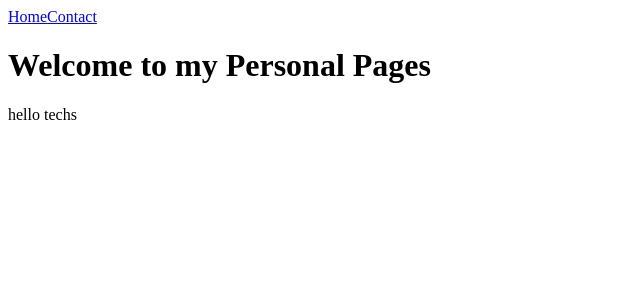
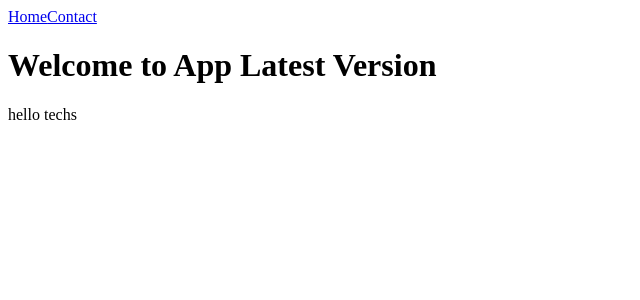
Before and after one commit to yigityesilpinar/yigityesilpinarcom, a React app: page / in a window 1280 px wide. Shown: the top 300 px of the page, without its empty margins (0-640 px from the left). Built offline with nearby package versions, Linux system fonts and the light colour scheme; the HTML template or start-up script is replaced by a standard one.

Commit message:
Test pipeline and publish

```diff
--- a/src/routes/Home/Home.tsx
+++ b/src/routes/Home/Home.tsx
@@ -5,10 +5,10 @@ import Techs from 'src/components/Techs'
 import { Container } from './styles'
 
 const Home: React.FC<unknown> = () => (
-    <Container>
-      <h1>Welcome to my Personal Pages</h1>
-      <Techs />
-    </Container>
-  )
+  <Container>
+    <h1>Welcome to App Latest Version</h1>
+    <Techs />
+  </Container>
+)
 
 export default Home
```
